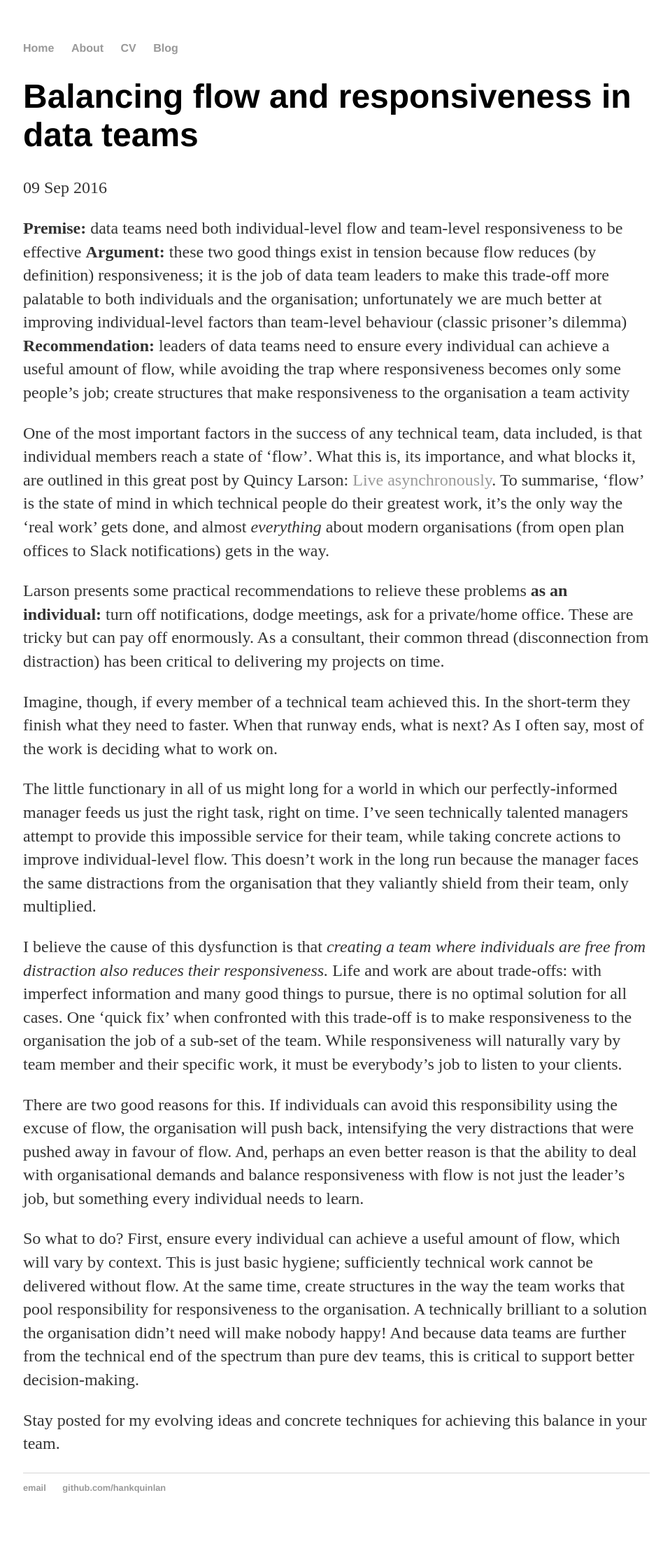
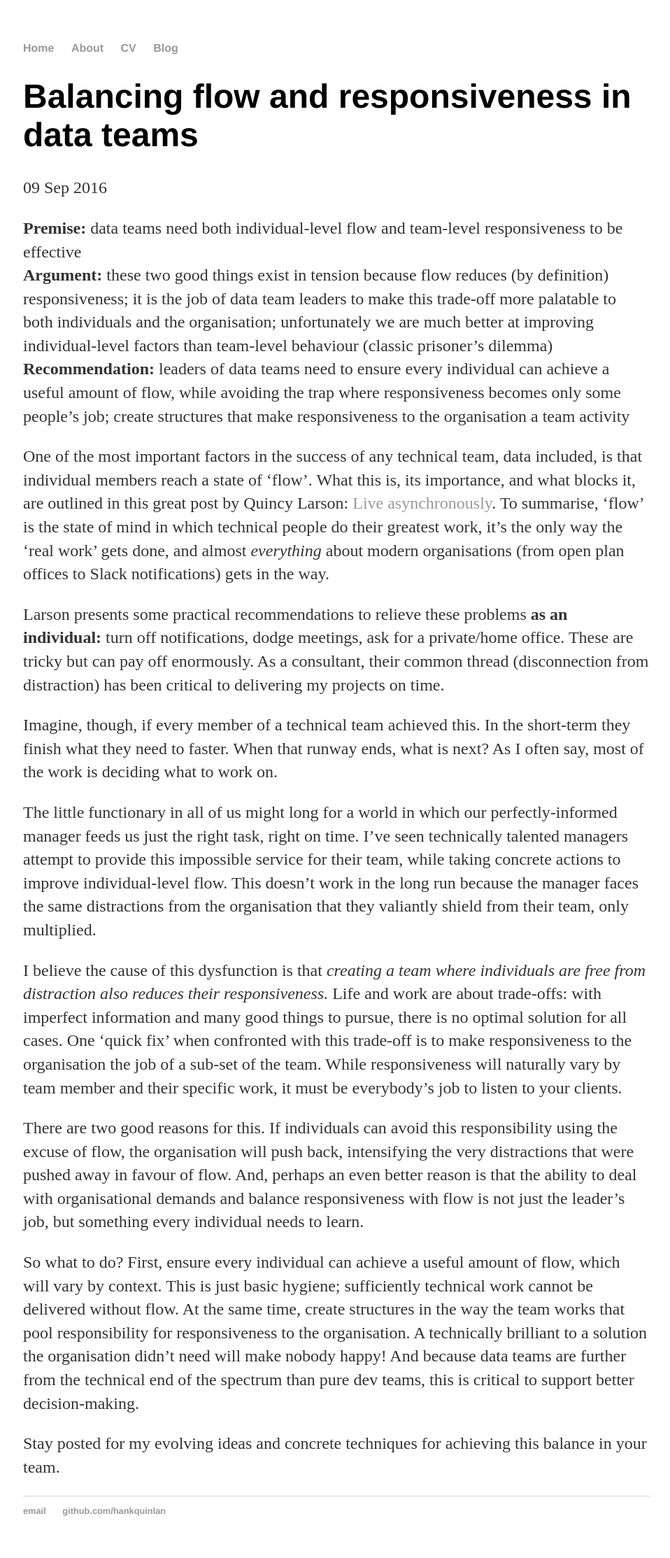
Before and after one commit to stickydata/stickydata.github.io, a Jekyll site: the page built from _posts/2016-09-09-balancing-flow-and-responsiveness-in-data-teams.md, in a window 1280 px wide. Shown: the whole page at 70% size, without its empty margins (159-1117 px from the left). Built offline with Jekyll 4.4.1, drawn with Linux system fonts in a browser that asks for light colours; before the commit the page ends 2194 px from its top, so only the background shows below that.

```diff
--- a/_posts/2016-09-09-balancing-flow-and-responsiveness-in-data-teams.md
+++ b/_posts/2016-09-09-balancing-flow-and-responsiveness-in-data-teams.md
@@ -4,8 +4,8 @@ title: "Balancing flow and responsiveness in data teams"
 date: 2016-09-09
 ---
 
-**Premise:** data teams need both individual-level flow and team-level responsiveness to be effective
-**Argument:** these two good things exist in tension because flow reduces (by definition) responsiveness; it is the job of data team leaders to make this trade-off more palatable to both individuals and the organisation; unfortunately we are much better at improving individual-level factors than team-level behaviour (classic prisoner's dilemma)
+**Premise:** data teams need both individual-level flow and team-level responsiveness to be effective \\
+**Argument:** these two good things exist in tension because flow reduces (by definition) responsiveness; it is the job of data team leaders to make this trade-off more palatable to both individuals and the organisation; unfortunately we are much better at improving individual-level factors than team-level behaviour (classic prisoner's dilemma) \\
 **Recommendation:** leaders of data teams need to ensure every individual can achieve a useful amount of flow, while avoiding the trap where responsiveness becomes only some people's job; create structures that make responsiveness to the organisation a team activity
 
 One of the most important factors in the success of any technical team, data included, is that individual members reach a state of 'flow'. What this is, its importance, and what blocks it, are outlined in this great post by Quincy Larson: [Live asynchronously](https://medium.freecodecamp.com/live-asynchronously-c8e7172fe7ea#.2pw8yjrqz){:target="_blank"}. To summarise, 'flow' is the state of mind in which technical people do their greatest work, it's the only way the 'real work' gets done, and almost *everything* about modern organisations (from open plan offices to Slack notifications) gets in the way.
```
